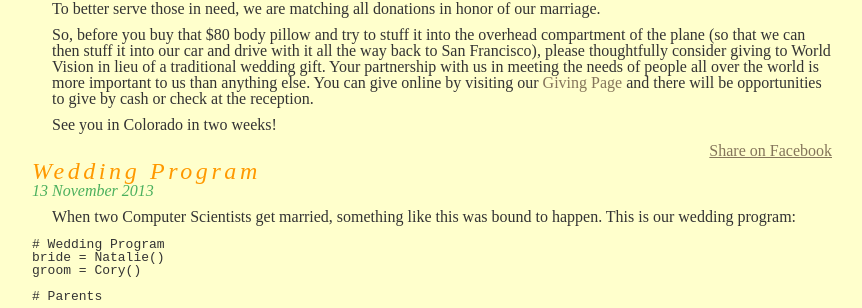
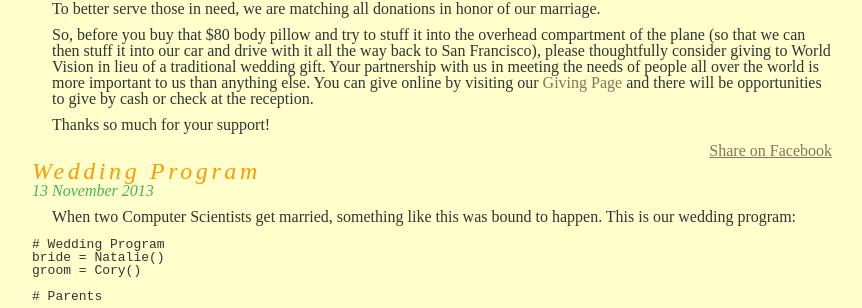
Before and after one commit to natalieh/wedding, a Jekyll site: the page built from blog/index.html, in a window 1280 px wide and 900 px high, scrolled down 445 px. Shown: the part 144-452 px from the top of the window, without its empty margins (288-1150 px from the left). Built offline with Jekyll 4.4.1, drawn with Linux system fonts in a browser that asks for light colours.

Commit message:
Update 2014-01-04-world-vision.md

```diff
--- a/_posts/2014-01-04-world-vision.md
+++ b/_posts/2014-01-04-world-vision.md
@@ -31,4 +31,4 @@ consider giving to World Vision in lieu of a traditional wedding gift. Your part
 all over the world is more important to us than anything else. You can give online by visiting our <a href="../registries/">Giving Page</a>
 and there will be opportunities to give by cash or check at the reception.
 
-See you in Colorado in two weeks!
+Thanks so much for your support!
```
